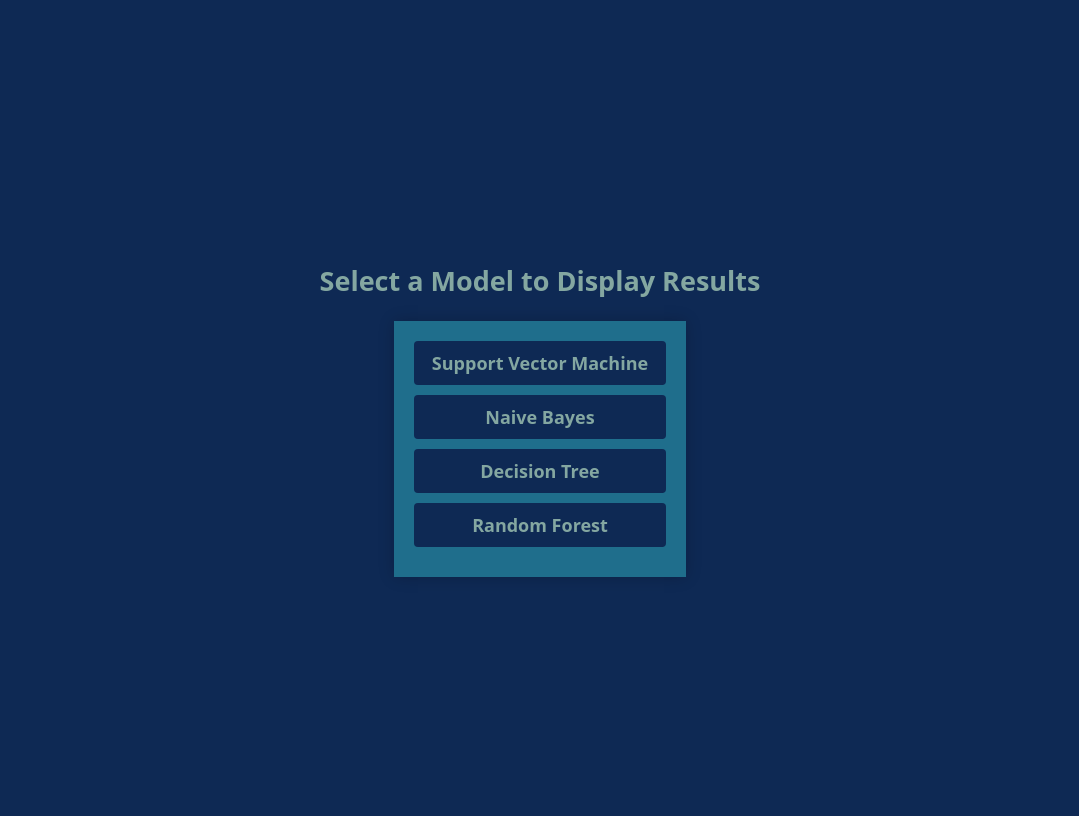
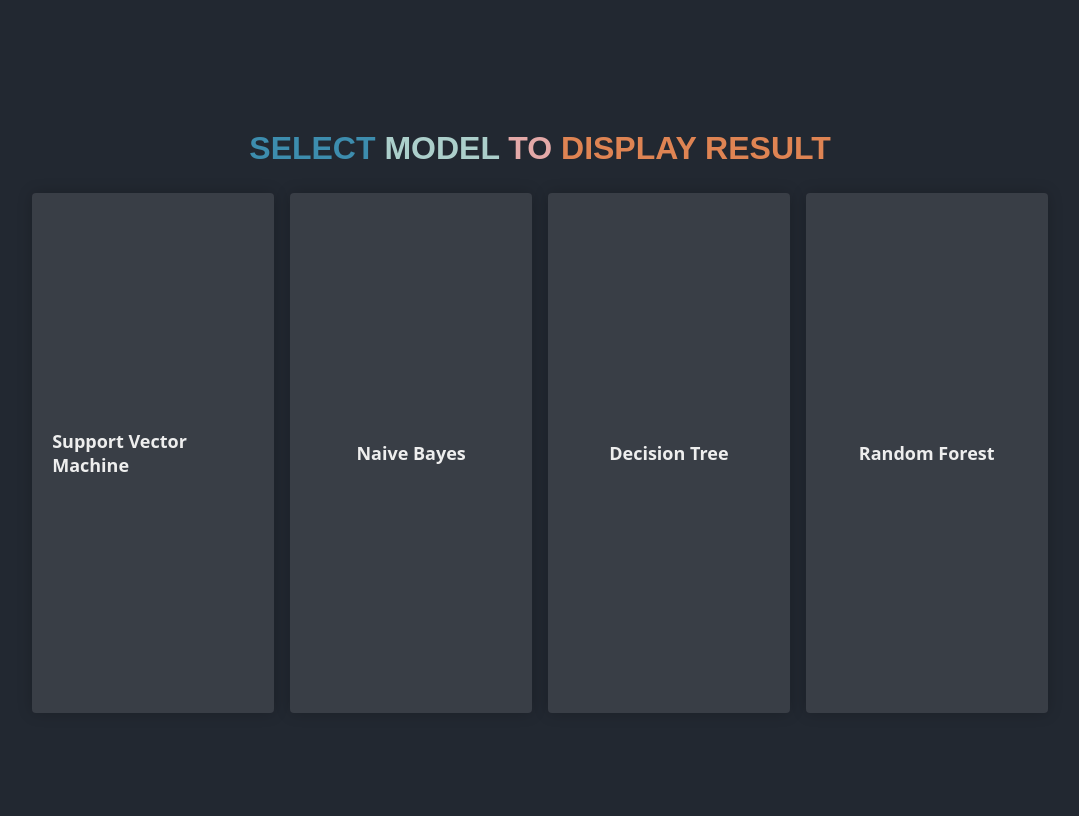
Before and after one commit to Amo002/ML-project, a Django app: page /results/ in a window 1280 px wide. Shown: the whole page, without its empty margins (100-1179 px from the left). Run offline with Django 4.2, Linux system fonts and the light colour scheme; parts of the project's set-up code (start-up, migrations or seed data) failed here and were passed over.

Commit message:
Add files via upload

```diff
--- a/mlproject/templates/select_model.html
+++ b/mlproject/templates/select_model.html
@@ -5,73 +5,209 @@
     <meta charset="UTF-8">
     <title>Select a Model</title>
     <style>
+        @keyframes slideUp {
+            from {
+                opacity: 0;
+                transform: translateY(500px);
+            }
+
+            to {
+                opacity: 1;
+                transform: translateY(0);
+            }
+        }
+
         body {
             font-family: system-ui, -apple-system, BlinkMacSystemFont, 'Segoe UI', Roboto, Oxygen, Ubuntu, Cantarell, 'Open Sans', 'Helvetica Neue', sans-serif;
             font-size: large;
-            background-color: #0E2954;
+            background-color: #222831;
             background-repeat: no-repeat;
             height: 100vh;
             display: flex;
             flex-direction: column;
             justify-content: center;
             align-items: center;
-            color: #84A7A1;
+            color: black;
+        }
+
+        .card-container {
+            display: flex;
+            justify-content: space-around;
+            width: 80%;
+            gap: 20px;
+            color: #EEEEEE;
+        }
+
+        .card {
+            opacity: 0;
+            animation-name: slideUp;
+            animation-duration: 0.5s;
+            animation-fill-mode: forwards;
+            width: 20%;
+            height: 65vh;
+            display: flex;
+            flex-direction: column;
+            align-items: center;
+            justify-content: center;
+            color: EEEEEE;
         }
 
 
-
-        p {
-            color: black;
+        .card:nth-child(1) {
+            animation-delay: 0;
         }
 
-        .card {
-            width: 20%;
-            padding: 20px;
-            box-shadow: 0px 0px 15px rgba(0, 0, 0, 0.2);
-            background-color: #1F6E8C;
+        .card:nth-child(2) {
+            animation-delay: 0.2s;
+        }
 
+        .card:nth-child(3) {
+            animation-delay: 0.3s;
+        }
 
+        .card:nth-child(4) {
+            animation-delay: 0.5s;
         }
 
         .card a {
             display: flex;
             flex-direction: column;
             align-items: center;
-        }
-
-        .button-link {
             font-family: system-ui, -apple-system, BlinkMacSystemFont, 'Segoe UI', Roboto, Oxygen, Ubuntu, Cantarell, 'Open Sans', 'Helvetica Neue', sans-serif;
             font-weight: bolder;
-            display: flex;
-            flex-direction: column;
-            justify-content: center;
-            align-items: center;
-            padding: 10px 15px;
             border-radius: 4px;
             text-decoration: none;
             transition: background-color 0.3s;
-            color: #84A7A1;
-            background-color: #0E2954;
-            margin-bottom: 10px;
+            color: #EEEEEE;
+            opacity: 0;
+            animation-name: slideUp;
+            animation-duration: 0.5s;
+            animation-fill-mode: forwards;
+            width: 100%;
+            height: 100%;
+            padding: 20px;
+            box-shadow: 0px 0px 15px rgba(0, 0, 0, 0.2);
+            background-color: #393E46;
+            justify-content: center;
+
 
         }
 
-        .button-link:hover {
-            background-color: #2E8A99;
+
+        .card a:hover {
+            background-color: #00ADB5;
+            color: #EEEEEE;
+        }
+
+        .title-word {
+            animation: color-animation 4s linear infinite;
+        }
+
+        .title-word-1 {
+            --color-1: #DF8453;
+            --color-2: #3D8DAE;
+            --color-3: #E4A9A8;
+        }
+
+        .title-word-2 {
+            --color-1: #DBAD4A;
+            --color-2: #ACCFCB;
+            --color-3: #17494D;
+        }
+
+        .title-word-3 {
+            --color-1: #ACCFCB;
+            --color-2: #E4A9A8;
+            --color-3: #ACCFCB;
+        }
+
+        .title-word-4 {
+            --color-1: #3D8DAE;
+            --color-2: #DF8453;
+            --color-3: #E4A9A8;
+        }
+
+        .title-word-5 {
+            --color-1: #17494D;
+            --color-2: #DF8453;
+            --color-3: #E4A9A8;
+        }
+
+        @keyframes color-animation {
+            0% {
+                color: var(--color-1)
+            }
+
+            32% {
+                color: var(--color-1)
+            }
+
+            33% {
+                color: var(--color-2)
+            }
+
+            65% {
+                color: var(--color-2)
+            }
+
+            66% {
+                color: var(--color-3)
+            }
+
+            99% {
+                color: var(--color-3)
+            }
+
+            100% {
+                color: var(--color-1)
+            }
+        }
+
+        /* Here are just some visual styles. 🖌 */
+
+        .container {
+            display: grid;
+            place-items: center;
+            text-align: center;
+        }
+
+        .title {
+            font-family: "Montserrat", sans-serif;
+            font-weight: 800;
+            font-size: 2.5vw;
+            text-transform: uppercase;
         }
     </style>
 </head>
 
 <body>
-    <h2>Select a Model to Display Results</h2>
-    <div class="card">
 
-        <a href="{% url 'display_results' 'Support Vector Machine' %}" class="button-link">Support Vector
-            Machine</a></li>
-        <a href="{% url 'display_results' 'Naive Bayes' %}" class="button-link">Naive Bayes</a>
-        <a href="{% url 'display_results' 'Decision Tree' %}" class="button-link">Decision Tree</a>
-        <a href="{% url 'display_results' 'Random Forest' %}" class="button-link">Random Forest</a>
 
+    <div class="container">
+        <h2 class="title">
+            <span class="title-word title-word-1">Select</span>
+            <span class="title-word title-word-2">Model</span>
+            <span class="title-word title-word-3">To</span>
+            <span class="title-word title-word-4">Display</span>
+            <span class="title-word title-word-5">Result</span>
+        </h2>
+    </div>
+
+    <div class="card-container">
+        <div class="card">
+            <a href="{% url 'display_results' 'Support Vector Machine' %}" class="card">
+                Support Vector Machine
+            </a>
+        </div>
+        <div class="card">
+            <a href="{% url 'display_results' 'Naive Bayes' %}" class="card">Naive Bayes</a>
+        </div>
+        <div class="card">
+            <a href="{% url 'display_results' 'Decision Tree' %}" class="card">Decision Tree</a>
+        </div>
+        <div class="card">
+            <a href="{% url 'display_results' 'Random Forest' %}" class="card">Random Forest</a>
+        </div>
     </div>
 </body>
 
```
